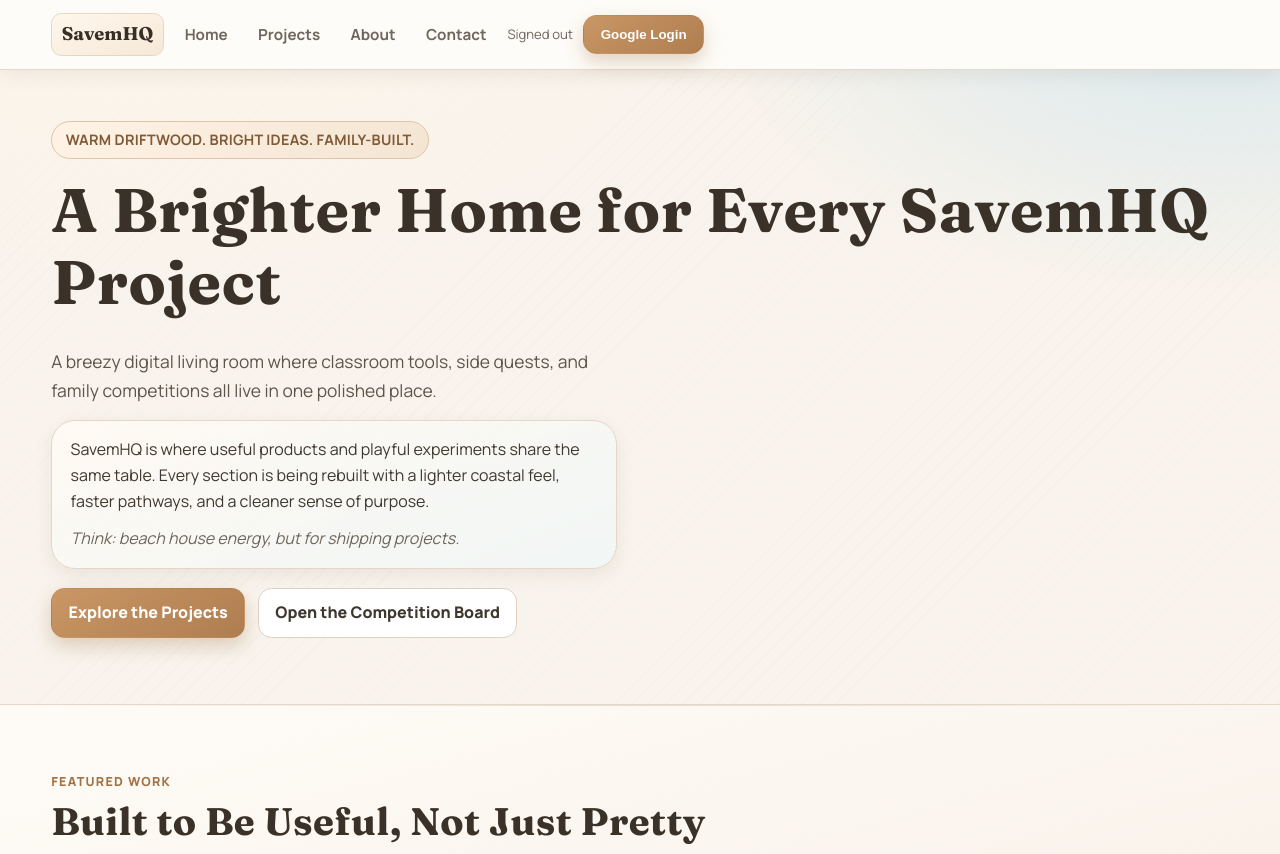
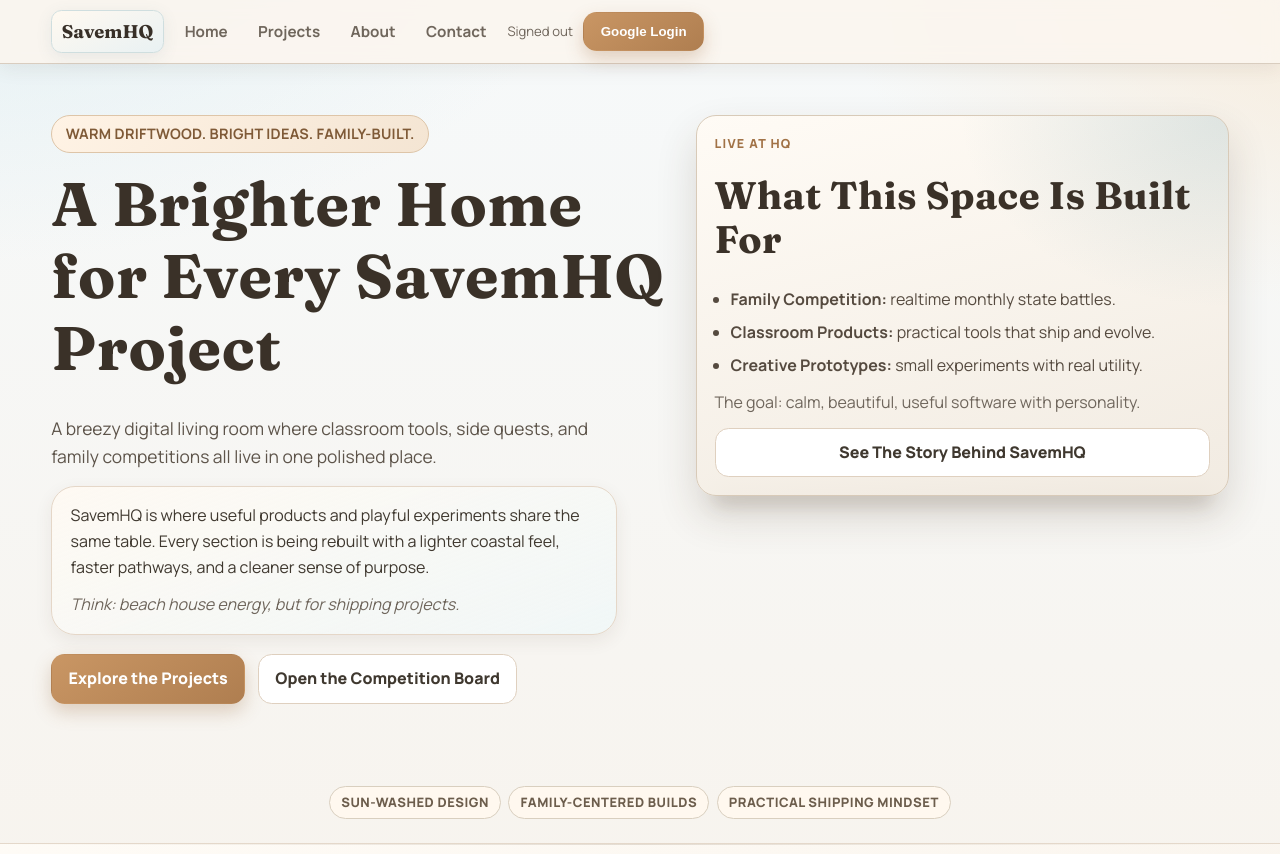
Before and after one commit to ShootyQ/savemhq, a plain HTML site: page index.html in a window 1280 px wide. Shown: the top 854 px of the page. Drawn offline with Linux system fonts and the light colour scheme; no server answers.

Commit message:
feat: enhance home page layout and styling; add hero showcase and mood band sections

```diff
--- a/index.html
+++ b/index.html
@@ -16,7 +16,8 @@
 
     <main id="main-content">
       <section id="home" class="hero section">
-        <div class="container hero-inner">
+        <div class="container hero-inner home-hero-grid">
+          <div class="home-hero-copy">
             <p class="tagline">Warm driftwood. Bright ideas. Family-built.</p>
             <h1>A Brighter Home for Every SavemHQ Project</h1>
             <p class="subheadline">
@@ -31,6 +32,29 @@
             <div class="hero-actions">
               <a class="btn btn-primary" href="#projects">Explore the Projects</a>
               <a class="btn btn-secondary" href="states-competition.html">Open the Competition Board</a>
+            </div>
+          </div>
+
+          <aside class="home-hero-showcase" aria-label="SavemHQ highlight panel">
+            <p class="section-kicker">Live At HQ</p>
+            <h2>What This Space Is Built For</h2>
+            <ul class="showcase-list">
+              <li><strong>Family Competition:</strong> realtime monthly state battles.</li>
+              <li><strong>Classroom Products:</strong> practical tools that ship and evolve.</li>
+              <li><strong>Creative Prototypes:</strong> small experiments with real utility.</li>
+            </ul>
+            <p class="small-note">The goal: calm, beautiful, useful software with personality.</p>
+            <a class="btn btn-secondary" href="#about">See The Story Behind SavemHQ</a>
+          </aside>
+        </div>
+      </section>
+
+      <section class="section home-mood-band" aria-hidden="true">
+        <div class="container">
+          <div class="mood-band-pill" role="presentation">
+            <span>Sun-washed design</span>
+            <span>Family-centered builds</span>
+            <span>Practical shipping mindset</span>
           </div>
         </div>
       </section>
--- a/styles.css
+++ b/styles.css
@@ -66,6 +66,30 @@ body {
 .reveal-item.is-visible {
   opacity: 1;
   transform: translateY(0) scale(1);
+}
+
+body[data-page="home"] {
+  background:
+    radial-gradient(58rem 34rem at -4% -6%, #dfeef2 0%, transparent 72%),
+    radial-gradient(54rem 32rem at 112% -2%, #f7e8d4 0%, transparent 70%),
+    linear-gradient(180deg, #f6f9fa 0%, #f8f1e8 62%, #f7efe3 100%);
+}
+
+body[data-page="home"] .site-header {
+  background: rgba(251, 246, 239, 0.9);
+  -webkit-backdrop-filter: blur(8px);
+  backdrop-filter: blur(8px);
+  border-bottom: 1px solid #d9cdbf;
+}
+
+body[data-page="home"] .nav-wrap {
+  padding-block: 0.62rem;
+}
+
+body[data-page="home"] .brand {
+  background: linear-gradient(155deg, #fff9f0, #e9f1f3);
+  border-color: #cfdedf;
+  box-shadow: 0 4px 16px rgba(76, 105, 114, 0.1);
 }
 
 body[data-page="competition"] .reveal-item {
@@ -325,6 +349,82 @@ a:hover {
   flex-wrap: wrap;
   gap: 0.8rem;
   margin-top: 0.2rem;
+}
+
+.home-hero-grid {
+  grid-template-columns: minmax(0, 1.08fr) minmax(17rem, 0.92fr);
+  gap: 1.2rem;
+  align-items: start;
+}
+
+.home-hero-copy {
+  display: grid;
+  gap: 1rem;
+}
+
+.home-hero-showcase {
+  position: relative;
+  display: grid;
+  gap: 0.72rem;
+  padding: 1.1rem;
+  border-radius: 1.25rem;
+  border: 1px solid #d8cab8;
+  background:
+    radial-gradient(120% 120% at 100% 0%, rgba(126, 168, 178, 0.23), transparent 42%),
+    linear-gradient(165deg, rgba(255, 251, 245, 0.98), rgba(241, 234, 224, 0.9));
+  box-shadow: 0 20px 40px rgba(70, 52, 34, 0.16);
+}
+
+.home-hero-showcase::after {
+  content: "";
+  position: absolute;
+  inset: auto 1rem -0.6rem 1rem;
+  height: 1.1rem;
+  border-radius: 999px;
+  background: rgba(84, 60, 38, 0.17);
+  filter: blur(9px);
+  z-index: -1;
+}
+
+.showcase-list {
+  margin: 0;
+  padding-left: 1rem;
+  display: grid;
+  gap: 0.45rem;
+}
+
+.showcase-list li {
+  color: #554a3f;
+}
+
+.home-mood-band {
+  padding-block: 1rem 1.45rem;
+}
+
+.home-mood-band::before {
+  display: none;
+}
+
+.mood-band-pill {
+  display: flex;
+  align-items: center;
+  justify-content: center;
+  flex-wrap: wrap;
+  gap: 0.45rem;
+}
+
+.mood-band-pill span {
+  display: inline-flex;
+  align-items: center;
+  border-radius: 999px;
+  border: 1px solid #d9cfbf;
+  background: #fff8ef;
+  color: #6c5d4c;
+  font-size: 0.81rem;
+  font-weight: 800;
+  letter-spacing: 0.04em;
+  text-transform: uppercase;
+  padding: 0.32rem 0.7rem;
 }
 
 .section-kicker {
@@ -946,6 +1046,15 @@ select:focus-visible {
     font-size: 0.84rem;
   }
 
+  .home-hero-grid {
+    grid-template-columns: 1fr;
+    gap: 0.9rem;
+  }
+
+  .home-hero-showcase {
+    padding: 0.95rem;
+  }
+
   body[data-page="competition"] #monthly-grid,
   body[data-page="competition"] #monthly-plates,
   body[data-page="competition"] #yearly-grid {
@@ -1055,6 +1164,10 @@ select:focus-visible {
     grid-template-columns: 1fr;
   }
 
+  .home-mood-band {
+    padding-top: 0.6rem;
+  }
+
   .footer-nav {
     flex-wrap: wrap;
   }
```
Lines whose indentation alone changed are shown as unchanged.
